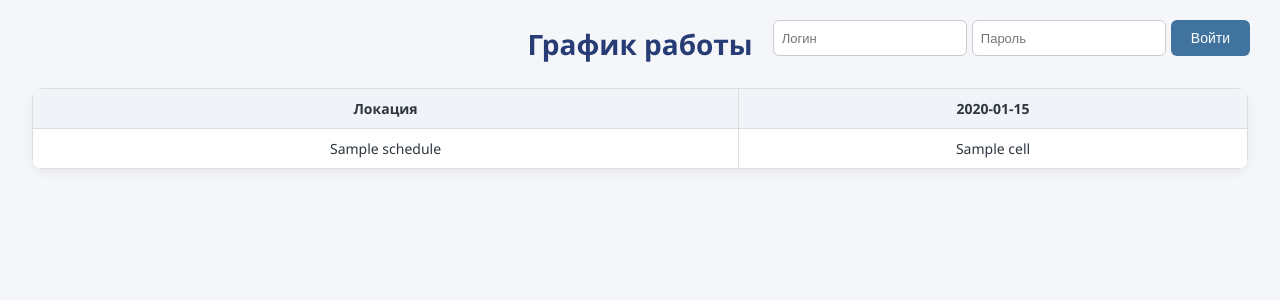
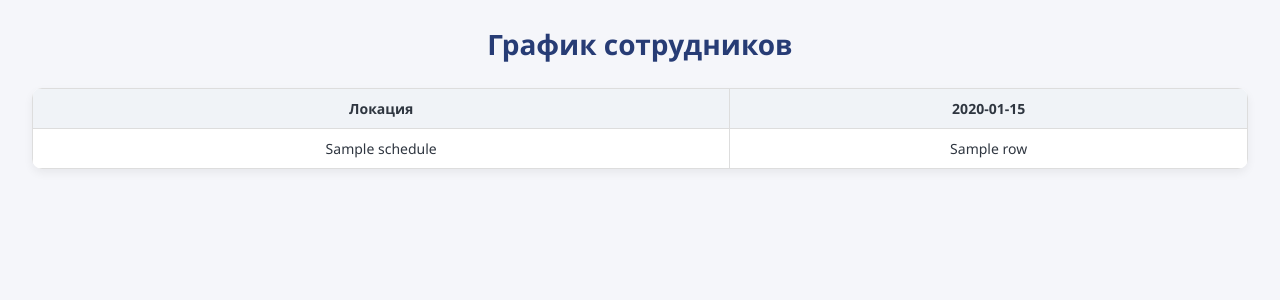
Before and after one commit to chernmary/scheduler, a FastAPI app: template app/templates/schedule.html in a window 1280 px wide. Shown: the top 300 px of the page. Run offline with FastAPI, Linux system fonts and the light colour scheme; the template is opened without the code that fills it: most values are stand-ins (such as "Sample title", 1, 10 or a date in 2020); parts of the project's set-up code (start-up, migrations or seed data) failed here and were passed over.

Commit message:
Update schedule.html

```diff
--- a/app/templates/schedule.html
+++ b/app/templates/schedule.html
@@ -1,36 +1,19 @@
-<!doctype html>
+<!DOCTYPE html>
 <html lang="ru">
 <head>
-  <meta charset="utf-8">
-  <title>График работы</title>
-  <meta name="viewport" content="width=device-width, initial-scale=1">
-  <!-- Путь чувствителен к регистру папки! -->
+    <meta charset="UTF-8">
+    <title>График сотрудников</title>
     <link rel="stylesheet" href="/static/css/schedule.css">
 </head>
 <body>
-  <div class="login-container">
-    {% if not is_admin %}
-      <form action="/login" method="post">
-        <input type="text" name="username" placeholder="Логин">
-        <input type="password" name="password" placeholder="Пароль">
-        <button type="submit">Войти</button>
-      </form>
-    {% else %}
-      <form action="/logout" method="post">
-        <button type="submit">Выйти</button>
-      </form>
-    {% endif %}
-  </div>
+    <h1>График сотрудников</h1>
 
-  <h1>График работы</h1>
-
-  <div class="table-wrapper">
     <table>
         <thead>
             <tr>
                 <th>Локация</th>
-          {% for d in dates %}
-            <th>{{ d.strftime('%d.%m %a') }}</th>
+                {% for date_str in dates %}
+                    <th>{{ date_str }}</th>
                 {% endfor %}
             </tr>
         </thead>
@@ -38,18 +21,34 @@
             {% for loc_name, row in schedule.items() %}
                 <tr>
                     <td>{{ loc_name }}</td>
-            {% for cell in row %}
-              <td>{{ cell }}</td>
+                    {% for emp_name in row %}
+                        <td>
+                            {% if is_admin %}
+                            <form method="post" action="/schedule/update">
+                                <input type="hidden" name="date_str" value="{{ raw_dates[loop.index0] }}">
+                                <input type="hidden" name="location_id" value="{{ locations_map[loc_name] }}">
+                                <select name="employee_id" onchange="this.form.submit()">
+                                    <option value="">-- пусто --</option>
+                                    {% for emp in employees %}
+                                        <option value="{{ emp.id }}" {% if emp_name == emp.full_name %}selected{% endif %}>
+                                            {{ emp.full_name }}
+                                        </option>
+                                    {% endfor %}
+                                </select>
+                            </form>
+                            {% else %}
+                                {{ emp_name }}
+                            {% endif %}
+                        </td>
                     {% endfor %}
                 </tr>
             {% endfor %}
         </tbody>
     </table>
-  </div>
 
     {% if is_admin %}
     <div class="button-container">
-      <form action="/schedule/generate" method="post">
+        <form method="post" action="/schedule/generate">
             <button type="submit">Сгенерировать график</button>
         </form>
     </div>
```
Lines whose indentation alone changed are shown as unchanged.
